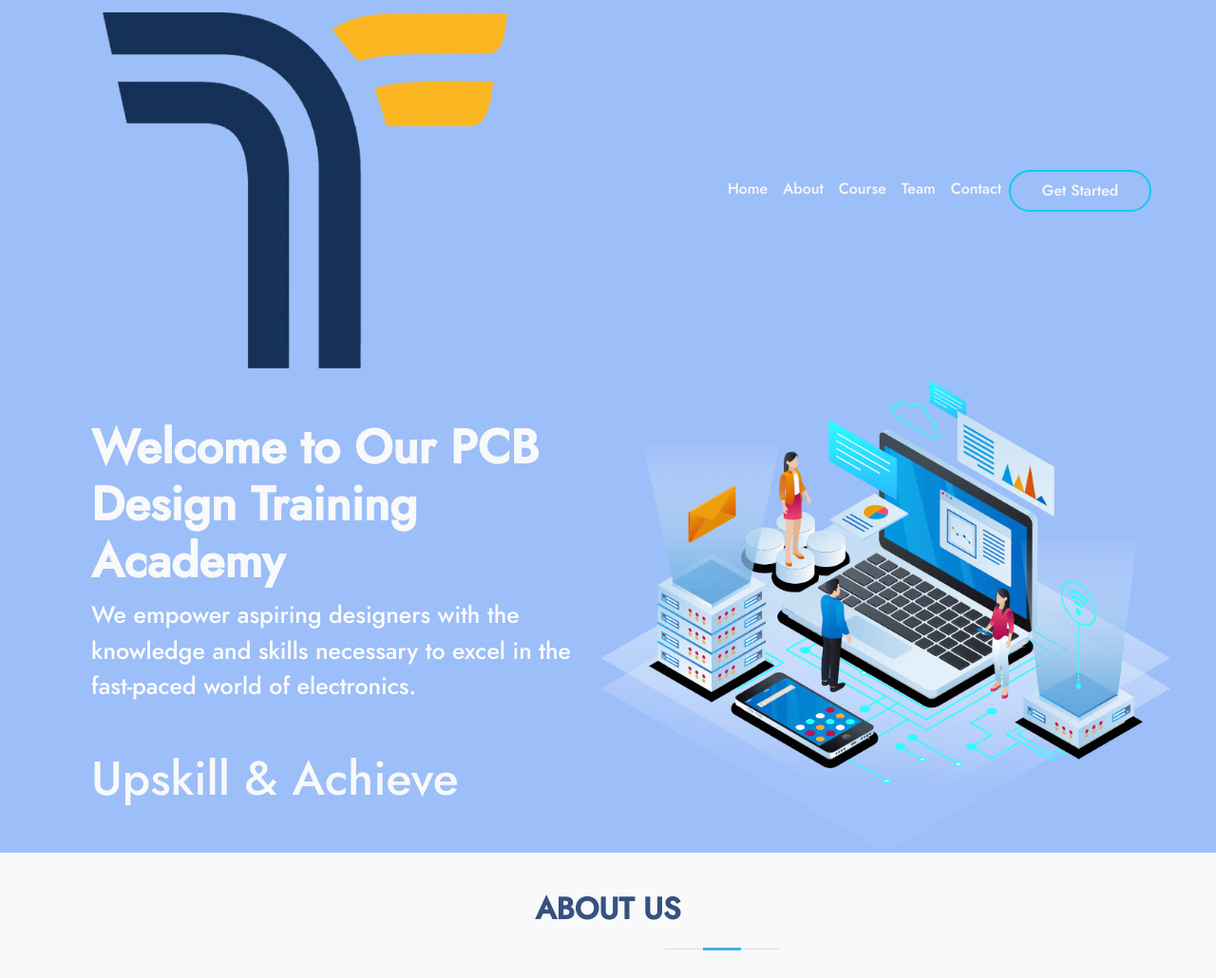
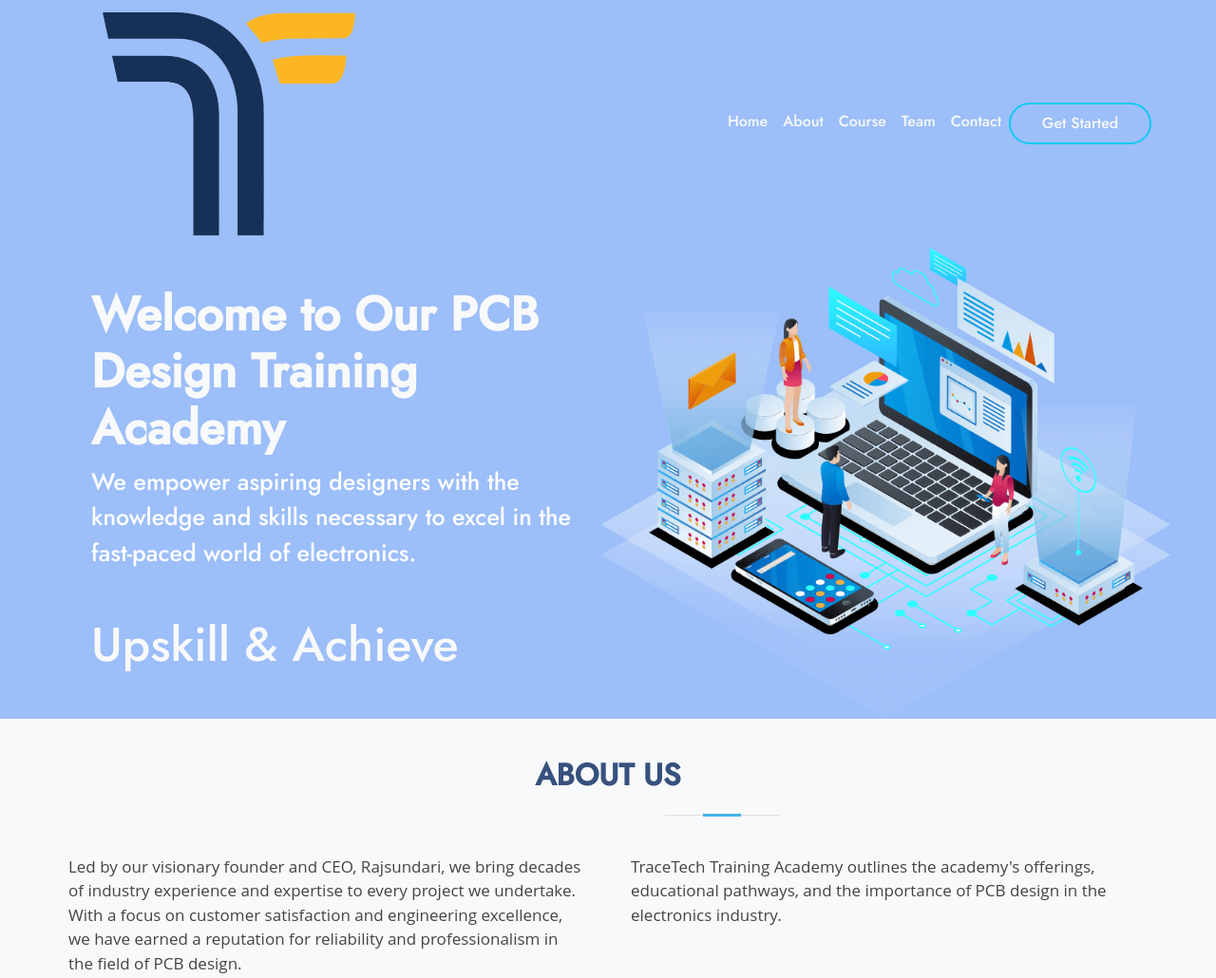
Before and after one commit to Kavin-Charles/Kavin-Charles.github.io, a plain HTML site: page index.html in a window 1280 px wide. Shown: the top 1030 px of the page at 95% size. Drawn offline with nearby package versions, Linux system fonts and the light colour scheme.

Commit message:
Update index.html

```diff
--- a/index.html
+++ b/index.html
@@ -25,7 +25,7 @@
   <div class=" bgcolor text-light position-relative px-20 bgcolor-sm ">
     <nav class="navbar  sticky-top navbar-expand-lg headbgcolor text-light position-sticky px-lg-5">
       <div class="container-fluid ">
-        <a class="navbar-brand text-light ms-lg-5 fs-2 fw-semibold" href="#"><img style="width: 80%;"  src="./image/tracetech/logo.png"></a>
+        <a class="navbar-brand text-light ms-lg-5 fs-2 fw-semibold" href="#"><img style="width: 50%; height: 50%;"  src="./image/tracetech/logo.png"></a>
         <button class="navbar-toggler" type="button" data-bs-toggle="collapse" data-bs-target="#navbarSupportedContent"
           aria-controls="navbarSupportedContent" aria-expanded="false" aria-label="Toggle navigation">
           <span class=""><i class="fa fa-bars" style="font-size:28px;color:white"></i></span>
```
